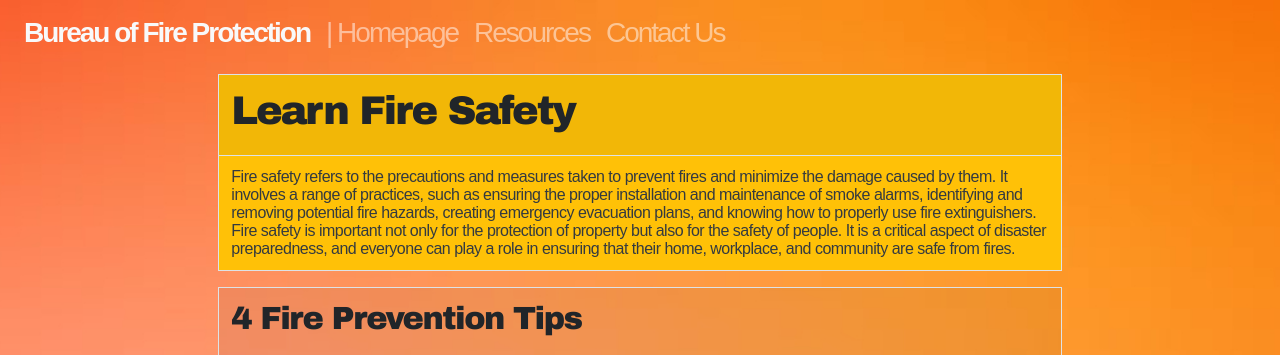
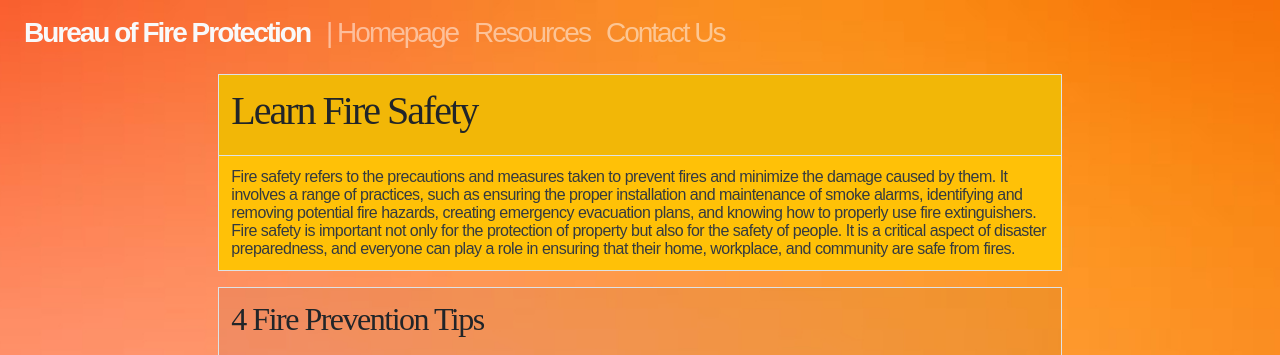
Before and after one commit to tristan-cabreros/GH_ICT9S_Project_Cabreros, a plain HTML site: page tips.html in a window 1280 px wide. Shown: the top 355 px of the page. Drawn offline with nearby package versions, Linux system fonts and the light colour scheme.

Commit message:
Update tips.html

```diff
--- a/tips.html
+++ b/tips.html
@@ -14,11 +14,11 @@
 			letter-spacing: -2px;
 		}
 		h1 {
-			font-family:Arial Black;
+			font-family:Franklin Gothic;
 			letter-spacing: -2px;
 		}
 		h2 {
-			font-family:Arial Black;
+			font-family:Franklin Gothic;
 			letter-spacing: -1.5px;
 		}
 		td {
@@ -26,7 +26,7 @@
 			letter-spacing: -0.5px;
 		}
 		h4 {
-			font-family:Arial Black;
+			font-family:Franklin Gothic;
 			letter-spacing: -2px;
 			text-align: center;
 			margin: 20px;
```
